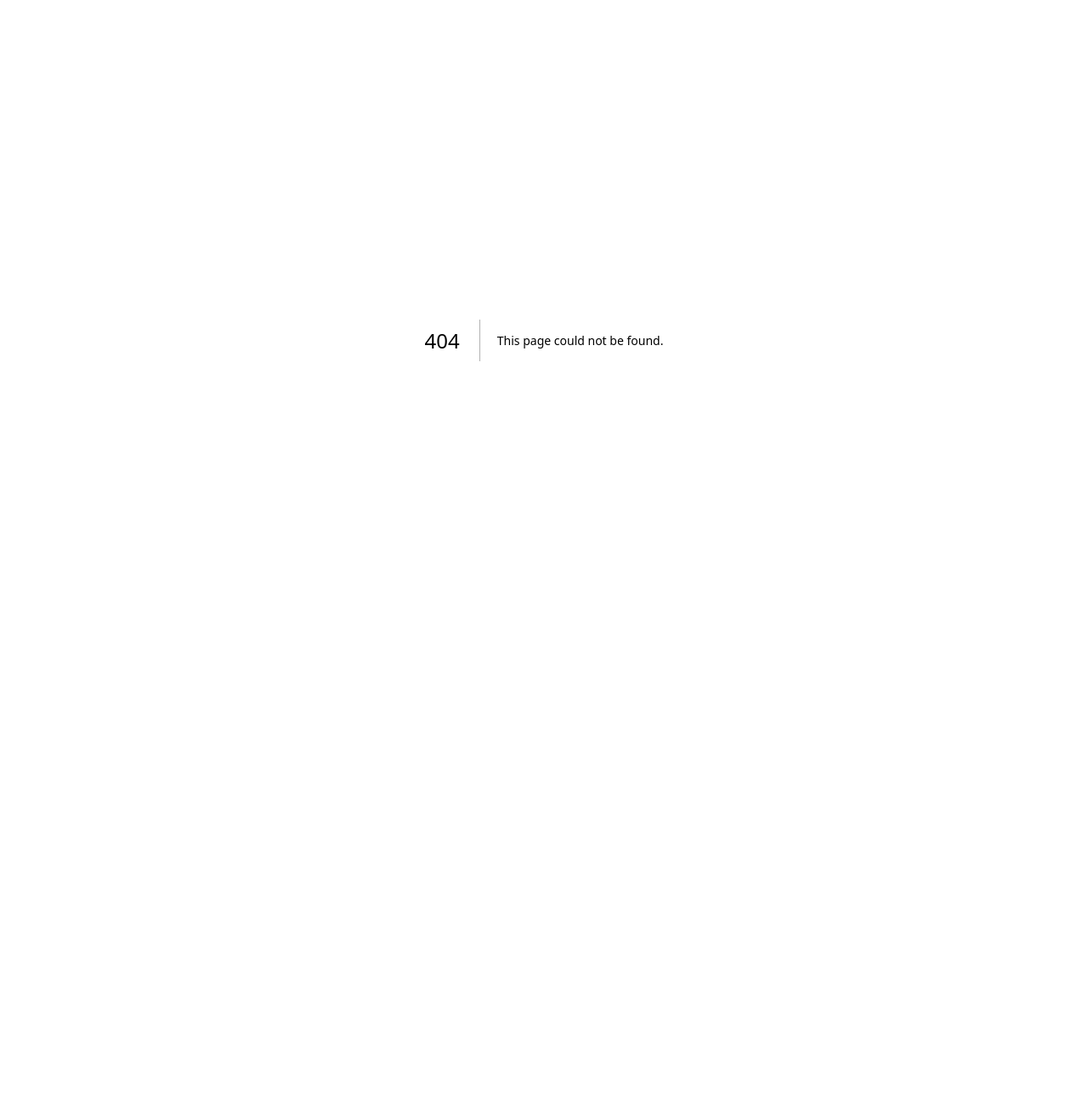
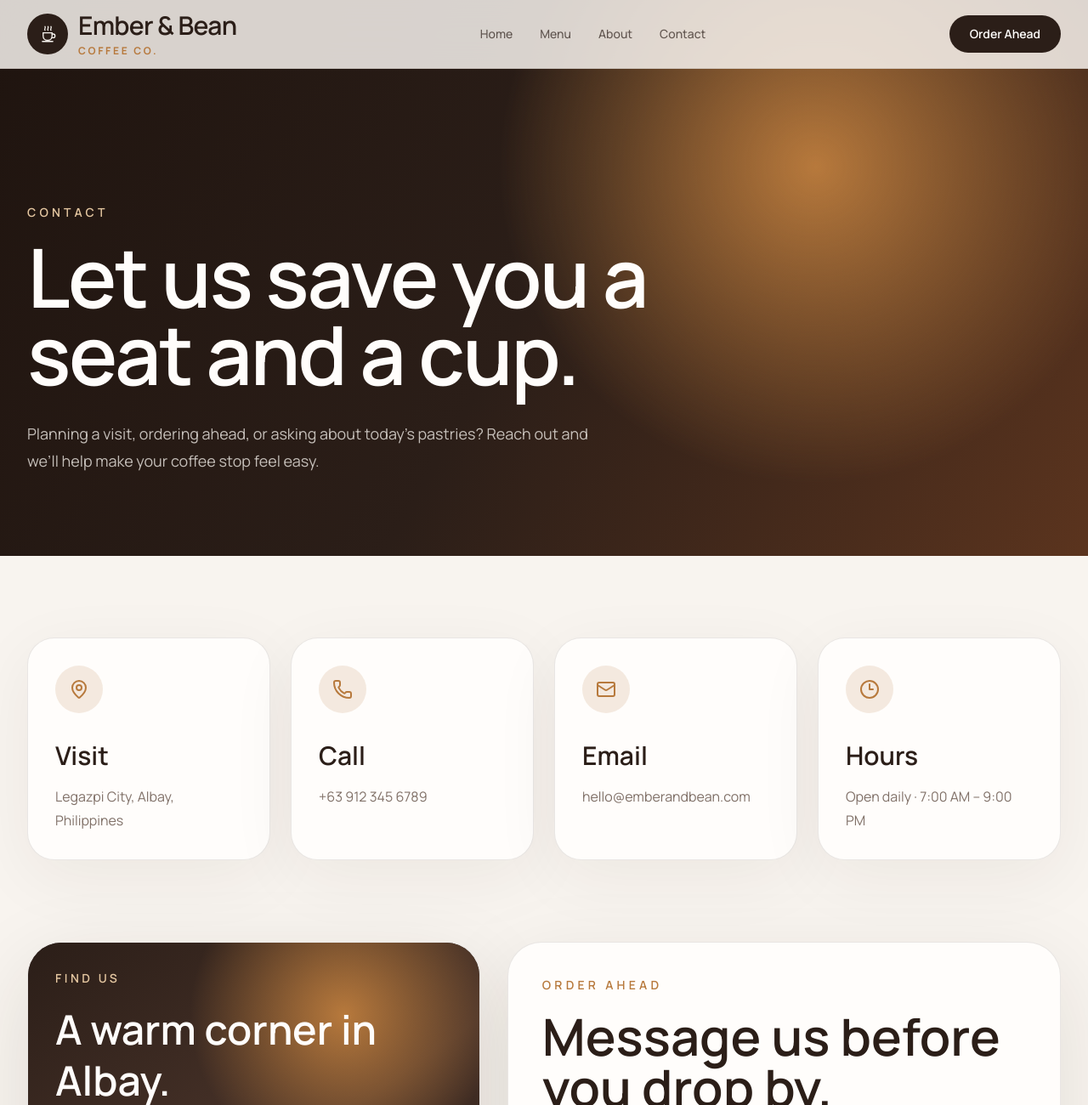
Before and after one commit to tan15hacks/Embers-and-Beans, a Next.js app: page /contact in a window 1280 px wide. Before the commit this address had no page. Shown: the top 1300 px of the page at 85% size. Before the commit the page ends 800 px from the top, so only its background shows below. Built offline with nearby package versions, Linux system fonts and the light colour scheme.

Commit message:
Add complete contact page

```diff
--- /dev/null
+++ b/src/app/contact/page.tsx
@@ -0,0 +1,147 @@
+import Link from "next/link";
+import { Clock3, Mail, MapPin, MessageCircle, Phone } from "lucide-react";
+import { Navbar } from "@/components/layout/Navbar";
+import { Footer } from "@/components/layout/Footer";
+import { Container } from "@/components/layout/Container";
+
+const contactItems = [
+  {
+    icon: MapPin,
+    title: "Visit",
+    text: "Legazpi City, Albay, Philippines",
+  },
+  {
+    icon: Phone,
+    title: "Call",
+    text: "+63 912 345 6789",
+  },
+  {
+    icon: Mail,
+    title: "Email",
+    text: "hello@emberandbean.com",
+  },
+  {
+    icon: Clock3,
+    title: "Hours",
+    text: "Open daily · 7:00 AM – 9:00 PM",
+  },
+];
+
+export default function ContactPage() {
+  return (
+    <main className="min-h-screen bg-[#F8F4EF] text-[#2B1E18]">
+      <Navbar />
+
+      <section className="relative overflow-hidden bg-[#2B1E18] pt-36 text-[#FFFDFB]">
+        <div className="absolute inset-0 bg-[radial-gradient(circle_at_75%_30%,#B7793C_0%,transparent_35%),linear-gradient(120deg,#1f140f_0%,#2B1E18_50%,#5b341e_100%)]" />
+        <div className="absolute inset-0 noise opacity-20" />
+
+        <Container className="relative z-10 py-24">
+          <div className="max-w-3xl">
+            <p className="text-sm font-semibold uppercase tracking-[0.3em] text-[#E5C7A1]">
+              Contact
+            </p>
+            <h1 className="mt-5 font-[var(--font-display)] text-6xl font-semibold leading-[0.95] tracking-tight md:text-8xl">
+              Let us save you a seat and a cup.
+            </h1>
+            <p className="mt-8 max-w-2xl text-lg leading-8 text-[#F8F4EF]/75">
+              Planning a visit, ordering ahead, or asking about today’s pastries? Reach out and we’ll help make your coffee stop feel easy.
+            </p>
+          </div>
+        </Container>
+      </section>
+
+      <section className="py-24">
+        <Container>
+          <div className="grid gap-6 md:grid-cols-2 lg:grid-cols-4">
+            {contactItems.map((item) => (
+              <article
+                key={item.title}
+                className="rounded-[2rem] border border-[#2B1E18]/10 bg-[#FFFDFB] p-8 shadow-[0_20px_80px_rgba(43,30,24,0.06)]"
+              >
+                <div className="mb-8 flex size-14 items-center justify-center rounded-full bg-[#B7793C]/15 text-[#B7793C]">
+                  <item.icon size={24} />
+                </div>
+                <h2 className="font-[var(--font-display)] text-3xl font-semibold">
+                  {item.title}
+                </h2>
+                <p className="mt-4 leading-7 text-[#4A342A]/70">{item.text}</p>
+              </article>
+            ))}
+          </div>
+        </Container>
+      </section>
+
+      <section className="pb-24">
+        <Container>
+          <div className="grid gap-8 lg:grid-cols-[0.9fr_1.1fr]">
+            <div className="overflow-hidden rounded-[2.5rem] border border-[#2B1E18]/10 bg-[#FFFDFB] shadow-[0_30px_100px_rgba(43,30,24,0.12)]">
+              <div className="relative min-h-[420px] bg-[#2B1E18] p-8 text-[#FFFDFB]">
+                <div className="absolute inset-0 bg-[radial-gradient(circle_at_70%_20%,#B7793C_0%,transparent_36%),linear-gradient(145deg,#2B1E18_0%,#4A342A_58%,#1f140f_100%)]" />
+                <div className="absolute inset-0 noise opacity-20" />
+                <div className="relative flex min-h-[360px] flex-col justify-between">
+                  <div>
+                    <p className="text-sm font-semibold uppercase tracking-[0.25em] text-[#E5C7A1]">
+                      Find Us
+                    </p>
+                    <h2 className="mt-5 font-[var(--font-display)] text-5xl font-semibold leading-tight">
+                      A warm corner in Albay.
+                    </h2>
+                  </div>
+                  <p className="max-w-sm leading-7 text-[#F8F4EF]/70">
+                    Replace this panel with an embedded map when the final shop pin is ready.
+                  </p>
+                </div>
+              </div>
+            </div>
+
+            <div className="rounded-[2.5rem] border border-[#2B1E18]/10 bg-[#FFFDFB] p-8 shadow-[0_30px_100px_rgba(43,30,24,0.1)] sm:p-10">
+              <p className="text-sm font-semibold uppercase tracking-[0.3em] text-[#B7793C]">
+                Order Ahead
+              </p>
+              <h2 className="mt-5 font-[var(--font-display)] text-5xl font-semibold md:text-6xl">
+                Message us before you drop by.
+              </h2>
+              <p className="mt-5 leading-8 text-[#4A342A]/75">
+                For pickup orders, event boxes, or table questions, contact the shop directly. We’ll confirm availability, pickup time, and total price before preparing your order.
+              </p>
+
+              <div className="mt-8 grid gap-4 sm:grid-cols-2">
+                <Link
+                  href="tel:+639123456789"
+                  className="inline-flex h-14 items-center justify-center rounded-full bg-[#2B1E18] px-7 text-sm font-semibold text-[#FFFDFB] transition hover:bg-[#4A342A]"
+                >
+                  <Phone className="mr-2" size={18} /> Call Now
+                </Link>
+                <Link
+                  href="mailto:hello@emberandbean.com"
+                  className="inline-flex h-14 items-center justify-center rounded-full border border-[#2B1E18]/15 px-7 text-sm font-semibold text-[#2B1E18] transition hover:bg-[#2B1E18]/5"
+                >
+                  <Mail className="mr-2" size={18} /> Send Email
+                </Link>
+              </div>
+
+              <div className="mt-10 rounded-[2rem] bg-[#F8F4EF] p-6">
+                <div className="flex items-start gap-4">
+                  <div className="flex size-12 shrink-0 items-center justify-center rounded-full bg-[#B7793C]/15 text-[#B7793C]">
+                    <MessageCircle size={22} />
+                  </div>
+                  <div>
+                    <h3 className="font-[var(--font-display)] text-3xl font-semibold">
+                      Friendly note
+                    </h3>
+                    <p className="mt-2 leading-7 text-[#4A342A]/70">
+                      This is a static contact page for now. When the final business channels are ready, the buttons can be connected to Messenger, Google Maps, or a real order form.
+                    </p>
+                  </div>
+                </div>
+              </div>
+            </div>
+          </div>
+        </Container>
+      </section>
+
+      <Footer />
+    </main>
+  );
+}
```
